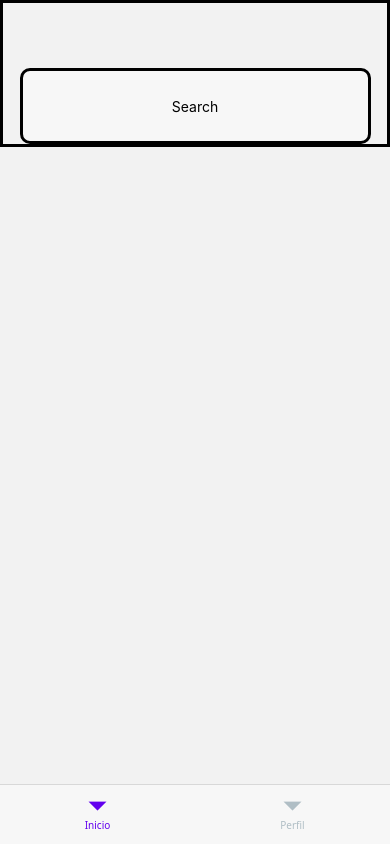
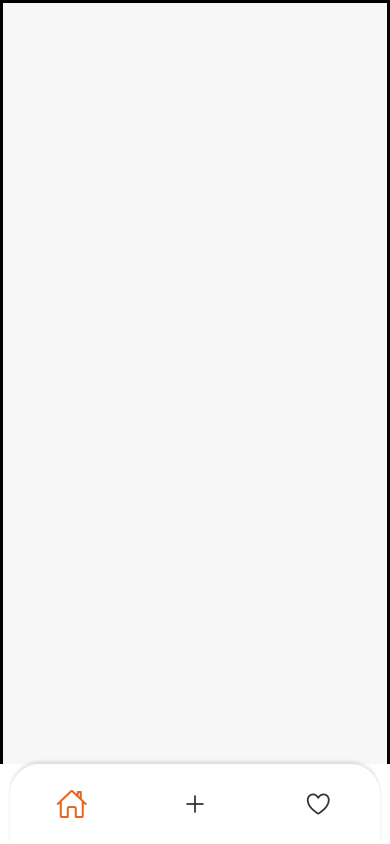
Before and after one commit to NEOULT/RecetasNative, a React Native app in the folder RecetasNative/: screen / in a window 390 px wide. Built offline with nearby package versions, Linux system fonts and the light colour scheme.

Commit message:
agregacion : Una customTabbar
basicamente son los botoncitos de abajo de la app

```diff
--- /dev/null
+++ b/RecetasNative/src/components/common/CustomTabBar.js
@@ -0,0 +1,96 @@
+import React from 'react';
+import { View, TouchableOpacity, StyleSheet } from 'react-native';
+import { useTheme } from '../../styles/theme/ThemeContext';
+import { Ionicons } from '@expo/vector-icons';
+
+export default function CustomTabBar({ state, descriptors, navigation }) {
+  const { colors } = useTheme();
+
+  return (
+    <View style={{ backgroundColor: colors.navigation_backgroundcolor }}>
+      <View style={[styles.container, { backgroundColor: colors.navigation_backgroundcolor }]}>
+        {state.routes.map((route, index) => {
+          const isFocused = state.index === index;
+          let sizeIcon = 28;
+          const onPress = () => {
+            const event = navigation.emit({
+              type: 'tabPress',
+              target: route.key,
+              canPreventDefault: true,
+            });
+
+            if (!isFocused && !event.defaultPrevented) {
+              navigation.navigate(route.name);
+            }
+          };
+
+          let iconName;
+          if (route.name === 'Home') {
+            iconName = 'home-outline';
+          } else if (route.name === 'Add') {
+            iconName = 'add';
+          } else if (route.name === 'Favorites') {
+            iconName = 'heart-outline';
+          }
+
+          const isAddButton = route.name === 'Add';
+
+          if (isFocused) {
+            sizeIcon += isAddButton ? 12 : 4;
+          }
+
+          return (
+            <TouchableOpacity
+              key={index}
+              onPress={onPress}
+              style={isAddButton ? styles.addButtonContainer : styles.tab}
+            >
+              <View style={isAddButton ? [styles.addButton, { backgroundColor: colors.primary_buttonbackground }] : null}>
+                <Ionicons
+                  name={iconName}
+                  size={sizeIcon}
+                  color={isFocused ? colors.secondary_iconcolor : colors.primary_iconcolor}
+                />
+              </View>
+            </TouchableOpacity>
+          );
+        })}
+      </View>
+    </View>
+  );
+}
+
+
+const styles = StyleSheet.create({
+  container: {
+    flexDirection: 'row',
+    height: 80,
+    borderTopLeftRadius: 30,
+    borderTopRightRadius: 30,
+    justifyContent: 'space-around',
+    alignItems: 'center',
+    shadowColor: '#000',
+    shadowOffset: { width: 0, height: -3 },
+    shadowOpacity: 0.1,
+    shadowRadius: 3,
+    elevation: 10,
+    marginHorizontal: 10,
+  },
+  tab: {
+    flex: 1,
+    alignItems: 'center',
+    justifyContent: 'center',
+  },
+  addButtonContainer: {
+    flex: 1,
+    alignItems: 'center',
+    justifyContent: 'center',
+  },
+  addButton: {
+    width: 65,
+    height: 65,
+    borderRadius: 35,
+    alignItems: 'center',
+    justifyContent: 'center',
+  },
+});
--- a/RecetasNative/src/components/common/Layout.js
+++ b/RecetasNative/src/components/common/Layout.js
@@ -5,15 +5,15 @@ import { useTheme } from '../../styles/theme/ThemeContext';
 const { width, height } = Dimensions.get('window'); // Obtiene las dimensiones de la pantalla
 
 function Layout() {
-  const {colors} = useTheme(); // Obtiene los colores del tema actual
+  const { colors } = useTheme(); // Obtiene los colores del tema actual
   return (
-    <View id='HeaderContent' style={[styles.HeaderContainer]}>
+    <View id='HeaderContent' style={[styles.HeaderContainer,{ backgroundColor: colors.layout_backgroundcolor}]}>
       {/* Primer div vacío que ocupa espacio */}
       <View style={styles.EmptySpace} />
 
       {/* Segundo div que contiene el contenido */}
       <View id='HeaderContent' style={[styles.HeaderContent, { backgroundColor: colors.layout_backgroundcolor }]}>
-        <Text>Search</Text>
+        <Text style={{backgroundColor: colors}}>Search</Text>
       </View>
     </View>
   );
@@ -21,7 +21,7 @@ function Layout() {
 
 const styles = StyleSheet.create({
   HeaderContainer: {
-    height: height * 0.1744, // Ocupa el 17.44% de la altura de la pantalla
+    height: height * 1, // Ocupa el 17.44% de la altura de la pantalla
     justifyContent: 'space-between', // Espacia los elementos dentro del contenedor
     alignItems: 'center',
     borderWidth: width * 0.01, // Borde dinámico basado en el 1% del ancho de la pantalla
--- a/RecetasNative/src/components/common/ThemedButton.js
+++ b/RecetasNative/src/components/common/ThemedButton.js
@@ -7,7 +7,7 @@ export const ThemedButton = ({ title, onPress }) => {
 
   return (
     <TouchableOpacity
-      style={[styles.button, { backgroundColor: colors.regular_textcolor }]}
+      style={[styles.button, { backgroundColor: colors.navigation_backgroundcolor }]}
       onPress={onPress}
     >
       <Text style={[styles.text, { color: colors.text }]}>{title}</Text>
--- a/RecetasNative/src/navigation/AppNavigator.js
+++ b/RecetasNative/src/navigation/AppNavigator.js
@@ -1,8 +1,9 @@
-import { createBottomTabNavigator, } from '@react-navigation/bottom-tabs';
+import { createBottomTabNavigator } from '@react-navigation/bottom-tabs';
 import { NavigationContainer } from '@react-navigation/native';
 import Layout from '../components/common/Layout.js';
 import { useTheme } from '../styles/theme/ThemeContext.js';
 import { ThemeSwitch } from '../components/common/ThemedSwitch.js';
+import CustomTabBar from '../components/common/CustomTabBar.js'; // Importa el footer personalizado
 
 const Tab = createBottomTabNavigator();
 
@@ -11,18 +12,13 @@ export default function AppNavigator() {
 
   return (
     <NavigationContainer>
-      {/* Aquí puedes agregar más componentes o lógica según sea necesario */}
       <Tab.Navigator
-        screenOptions={{
-          headerShown: false, // Oculta el header
-          tabBarStyle: {
-            backgroundColor: colors.layout_backgroundcolor, // Personaliza el fondo del footer
-            height: 60, // Ajusta la altura del footer
-          },
-          tabBarActiveTintColor: '#6200EE', // Color de íconos/texto activos
-          tabBarInactiveTintColor: '#B0BEC5', // Color de íconos/texto inactivos
-        }}
-      >
+      screenOptions={{
+        headerShown: false, // Oculta el header
+
+      }}
+      tabBar={(props) => <CustomTabBar {...props} />} // Usa el footer personalizado
+    >
         <Tab.Screen
           name="Home"
           component={Layout}
@@ -31,10 +27,17 @@ export default function AppNavigator() {
           }}
         />
         <Tab.Screen
-          name="Profile"
+          name="Add"
           component={ThemeSwitch}
           options={{
             tabBarLabel: 'Perfil', // Etiqueta de la pestaña
+          }}
+        />
+        <Tab.Screen
+          name="Favorites"
+          component={Layout}
+          options={{
+            tabBarLabel: 'Favoritos', // Etiqueta de la pestaña
           }}
         />
       </Tab.Navigator>
--- a/RecetasNative/src/styles/theme/colors.js
+++ b/RecetasNative/src/styles/theme/colors.js
@@ -1,29 +1,29 @@
 export const lightTheme = {
-    primary_color: '#FF9100',
-    secondary_color: '#E2661E',
-    regular_textcolor: '#000000',
-    layout_backgroundcolor: '#F7F7F7',
-    header_backgroundcolor: '#F8F8F8',
-        header_textcolor: '#7D7D7D',
-        search_backgroundcolor: '#D9D9D9',
-    navigation_backgroundcolor: '#FFFFFF',
-        navigationbar: '#DB5000',
-    footer_backgroundcolor: '#E8E8E8',
-    primary_iconcolor: '#343231',
-    secondary_iconcolor: '#E2661E',
-}
+    primary_color: '#FF9100', // 🟧
+    secondary_color: '#E2661E', // 🟠
+    regular_textcolor: '#000000', // ⚫
+    layout_backgroundcolor: '#F7F7F7', // ⚪
+    header_backgroundcolor: '#F8F8F8', // ⚪
+    header_textcolor: '#7D7D7D', // ⚪
+    search_backgroundcolor: '#D9D9D9', // ⚪
+    navigation_backgroundcolor: '#FFFFFF', // ⚪
+    navigationbar: '#DB5000', // 🟧
+    footer_backgroundcolor: '#E8E8E8', // ⚪
+    primary_iconcolor: '#343231', // ⚫
+    secondary_iconcolor: '#E2661E', // 🟠
+};
 
 export const darkTheme = {
-    primary_color: '#FF9100', // mantenemos el acento vibrante
-    secondary_color: '#FFB347', // tono más suave del secundario original
-    regular_textcolor: '#FFFFFF', // texto principal blanco
-    layout_backgroundcolor: '#121212', // fondo base oscuro
-    header_backgroundcolor: '#1E1E1E', // header ligeramente más claro
-    header_textcolor: '#B0B0B0', // gris claro para legibilidad
-    search_backgroundcolor: '#2A2A2A', // fondo del input más suave
-    navigation_backgroundcolor: '#1C1C1C', // nav oscuro pero no absoluto
-    navigationbar: '#FF9100', // conservamos el color fuerte como guía
-    footer_backgroundcolor: '#1A1A1A', // coherente con layout
-    primary_iconcolor: '#FFFFFF', // íconos principales en blanco
-    secondary_iconcolor: '#FFB347', // tono secundario suave para destacar
-}
+    primary_color: '#FF9100', // 🟧
+    secondary_color: '#FFB347', // 🟠
+    regular_textcolor: '#FFFFFF', // ⚪
+    layout_backgroundcolor: '#121212', // ⚫
+    header_backgroundcolor: '#1E1E1E', // ⚫
+    header_textcolor: '#B0B0B0', // ⚪
+    search_backgroundcolor: '#2A2A2A', // ⚫
+    navigation_backgroundcolor: '#1C1C1C', // ⚫
+    navigationbar: '#FF9100', // 🟧
+    footer_backgroundcolor: '#1A1A1A', // ⚫
+    primary_iconcolor: '#FFFFFF', // ⚪
+    secondary_iconcolor: '#FFB347', // 🟠
+};
```
